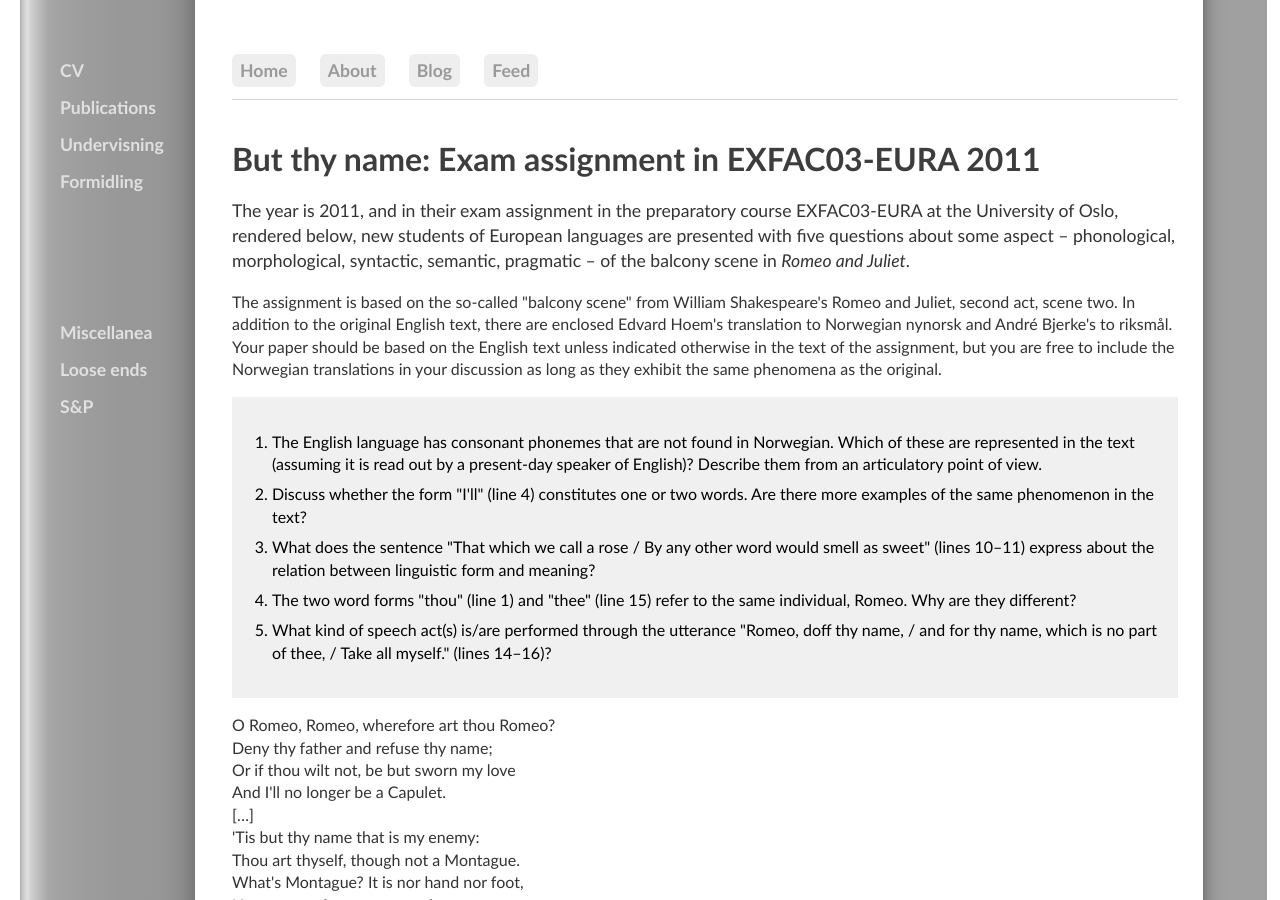
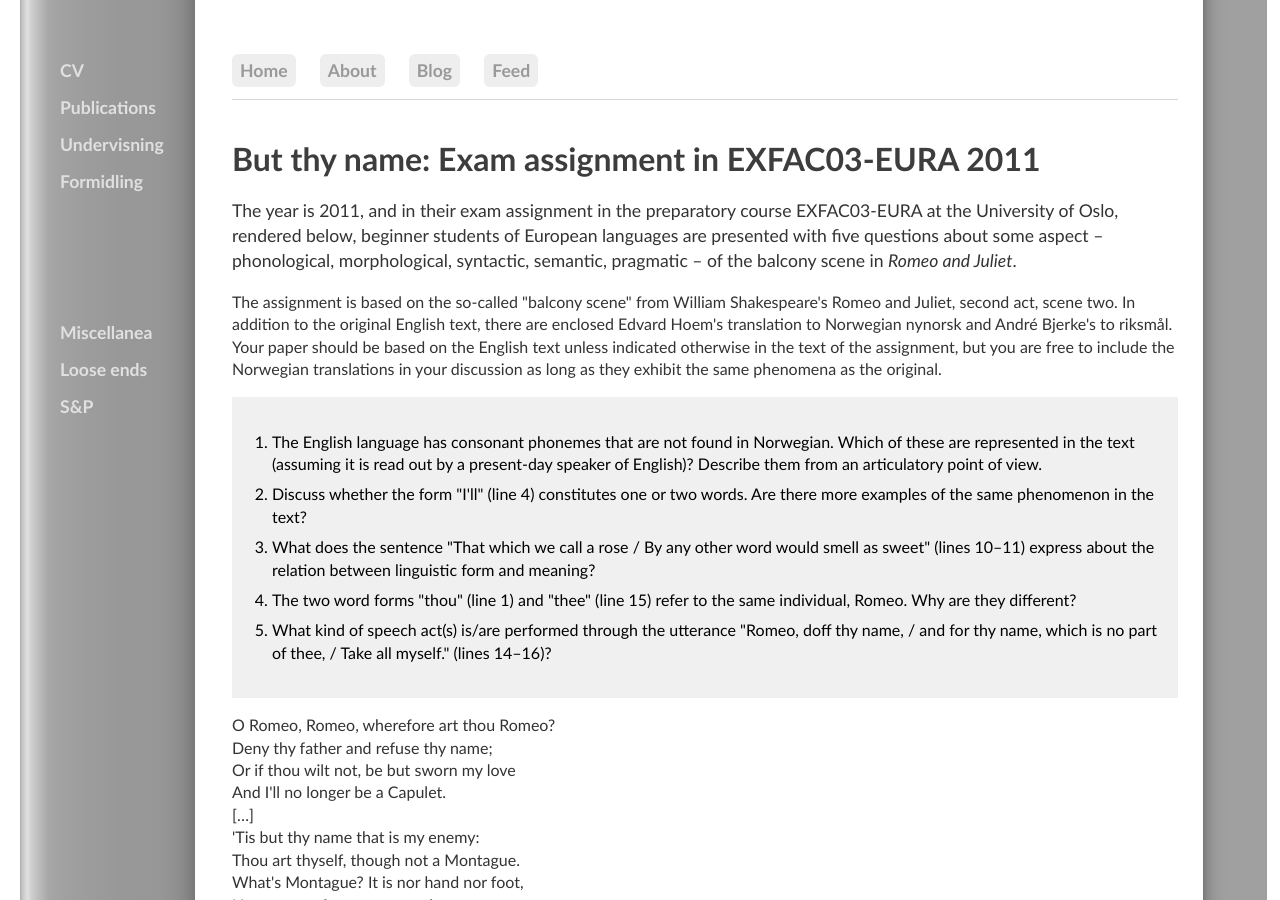
Before and after one commit to kjelljs/kjelljs.github.io, a Jekyll site: the page built from courses/juliet.html, in a window 1280 px wide and 900 px high. Built offline with Jekyll 4.4.1, drawn with Linux system fonts in a browser that asks for light colours.

Commit message:
Update juliet.html

```diff
--- a/courses/juliet.html
+++ b/courses/juliet.html
@@ -14,7 +14,7 @@
 }
 </style>
 <div class="ingress">
-  <p>The year is 2011, and in their exam assignment in the preparatory course EXFAC03-EURA at the University of Oslo, rendered below, new students of European languages are presented with five questions about some aspect – phonological, morphological, syntactic, semantic, pragmatic – of the balcony scene in <i>Romeo and Juliet</i>.</p></div>
+  <p>The year is 2011, and in their exam assignment in the preparatory course EXFAC03-EURA at the University of Oslo, rendered below, beginner students of European languages are presented with five questions about some aspect – phonological, morphological, syntactic, semantic, pragmatic – of the balcony scene in <i>Romeo and Juliet</i>.</p></div>
 <p>The assignment is based on the so-called "balcony scene" from William Shakespeare's Romeo and Juliet, second act, scene two. In addition to the original English text, there are enclosed Edvard Hoem's translation to Norwegian nynorsk and André Bjerke's to riksmål. Your paper should be based on the English text unless indicated otherwise in the text of the assignment, but you are free to include the Norwegian translations in your discussion as long as they exhibit the same phenomena as the original.</p>
 <div style="background-color:#f0f0f0;"></br><ol style="margin-right:5px;">
 <li>The English language has consonant phonemes that are not found in Norwegian. Which of these are represented in the text (assuming it is read out by a present-day speaker of English)? Describe them from an articulatory point of view.</li>
@@ -24,6 +24,7 @@
 <li>The two word forms "thou" (line 1) and "thee" (line 15) refer to the same individual, Romeo. Why are they different?</i>
 <li>What kind of speech act(s) is/are performed through the utterance "Romeo, doff thy name, / and for thy name, which is no part of thee, / Take all myself." (lines 14–16)?</li>
 </ol></br></div>
+<div class="left">
 <p>O Romeo, Romeo, wherefore art thou Romeo?</br> Deny thy father and refuse thy name;</br>
 Or if thou wilt not, be but sworn my love</br>
 And I'll no longer be a Capulet.</br>
@@ -33,7 +34,8 @@
 What's Montague? It is nor hand nor foot,</br> Nor arm nor face, nor any other part</br> Belonging to a man. O be some other name!</br>
 What's in a name? That which we call a rose</br> By any other word would smell as sweet;</br>
 So Romeo would, were he not Romeo call'd,</br> Retain that dear perfection which he owes</br> Without that title. Romeo, doff thy name,</br>
-and for thy name, which is no part of thee,</br> Take all myself.</p>
+and for thy name, which is no part of thee,</br> Take all myself.</p></div>
+<div class="right">
 <p>Å Romeo, Romeo, kvifor er du Romeo?</br> Fornekt din far, forkast ditt namn. Men vil</br> du ikkje, sver da at du elskar meg,</br>
 og eg er ikkjc meir ein Capulet.</br>
 […]</br>
@@ -58,4 +60,4 @@
 det navn han bærer. Romeo, kast ditt navn,</br> og for ditt navn, for ingen del av deg,</br>
 ta hele meg.</br>
 (André Bjerke)
-</p>
+</p></div>
```
